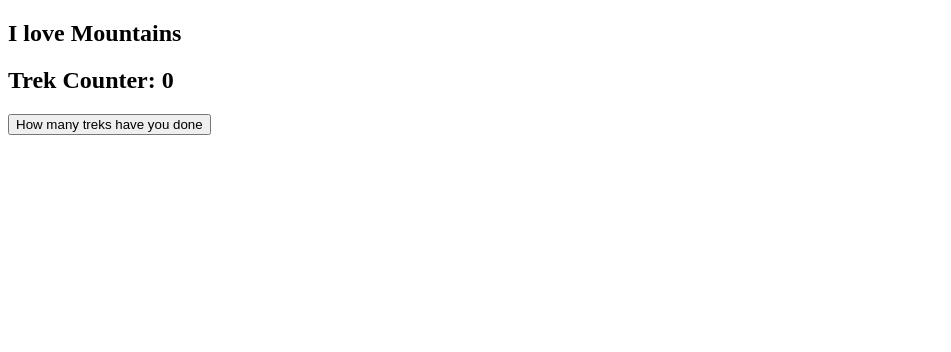
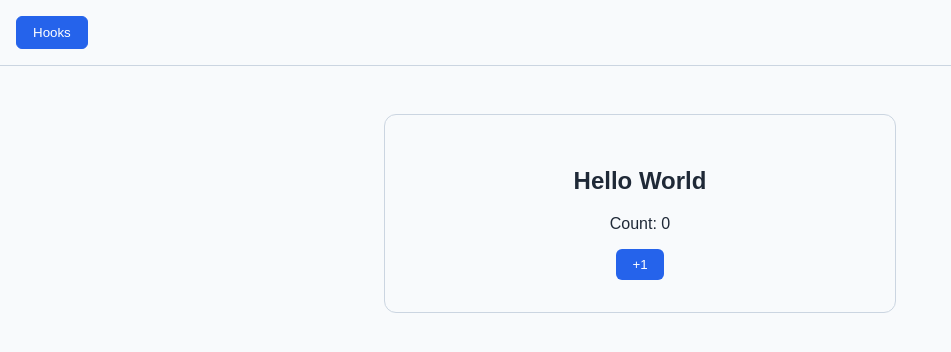
Before and after one commit to ashish2608K/learning-react-v2, a React (Vite) app: page / in a window 1280 px wide. Shown: the top 352 px of the page, without its empty margins (0-951 px from the left). Built offline with nearby package versions, Linux system fonts and the light colour scheme.

Commit message:
Hooks Day 2

```diff
--- a/src/App.jsx
+++ b/src/App.jsx
@@ -1,15 +1,32 @@
-import Hooks from "./hooks";
-import Mount from "./mount";
+import { useState } from "react";
+import { lessons } from "./lessons";
 
+function App() {
+  // Start with the first lesson selected.
+  const [activeLessonId, setActiveLessonId] = useState(lessons[0].id);
 
-function MyApp() {
+  // Find the selected lesson and get its component.
+  const activeLesson = lessons.find((lesson) => lesson.id === activeLessonId);
+  const ActiveLesson = activeLesson.component;
 
   return (
-    <div>
-      <Mount />
-      <Hooks />
-    </div>
-  )
+    <main>
+      <nav aria-label="Lessons">
+        {lessons.map((lesson) => (
+          <button
+            key={lesson.id}
+            className={`lesson-button${lesson.id === activeLessonId ? " active" : ""}`}
+            onClick={() => setActiveLessonId(lesson.id)}
+            type="button"
+          >
+            {lesson.title}
+          </button>
+        ))}
+      </nav>
+
+      <ActiveLesson />
+    </main>
+  );
 }
 
-export default MyApp;
+export default App;
--- /dev/null
+++ b/src/lessons/hooks/Hooks.jsx
@@ -0,0 +1,19 @@
+import { useState } from "react";
+import styles from "./Hooks.module.css";
+
+function Hooks() {
+  // useState remembers the counter value between renders.
+  const [count, setCount] = useState(0);
+
+  return (
+    <section className={styles.box}>
+      <h1>Hello World</h1>
+      <p>Count: {count}</p>
+      <button onClick={() => setCount((currentCount) => currentCount + 1)} type="button">
+        +1
+      </button>
+    </section>
+  );
+}
+
+export default Hooks;
--- /dev/null
+++ b/src/lessons/hooks/Hooks.module.css
@@ -0,0 +1,21 @@
+.box {
+  max-width: 32rem;
+  margin: 3rem auto;
+  padding: 2rem;
+  border: 1px solid #cbd5e1;
+  border-radius: 0.75rem;
+  text-align: center;
+}
+
+.box button {
+  padding: 0.5rem 1rem;
+  border: 0;
+  border-radius: 0.375rem;
+  background-color: #2563eb;
+  color: #fff;
+  cursor: pointer;
+}
+
+.box button:hover {
+  background-color: #1d4ed8;
+}
--- /dev/null
+++ b/src/lessons/index.js
@@ -0,0 +1,4 @@
+import Hooks from "./hooks/Hooks.jsx";
+
+// Keep the available lessons together so the app can build its navigation.
+export const lessons = [{ id: "hooks", title: "Hooks", component: Hooks }];
--- a/src/mount.jsx
+++ /dev/null
@@ -1,7 +0,0 @@
-function mount() {
-    return(
-        <h2>I love Mountains</h2>
-    )
-}
-
-export default mount;
--- /dev/null
+++ b/src/styles/global.css
@@ -0,0 +1,34 @@
+/* Use predictable sizing and remove the browser's default page margin. */
+* {
+  box-sizing: border-box;
+}
+
+body {
+  margin: 0;
+  font-family: Arial, sans-serif;
+  color: #1f2937;
+  background-color: #f8fafc;
+}
+
+/* Keep lesson navigation buttons simple and easy to identify. */
+nav {
+  display: flex;
+  gap: 0.5rem;
+  padding: 1rem;
+  border-bottom: 1px solid #cbd5e1;
+}
+
+.lesson-button {
+  padding: 0.5rem 1rem;
+  border: 1px solid #94a3b8;
+  border-radius: 0.375rem;
+  background-color: #fff;
+  color: #1f2937;
+  cursor: pointer;
+}
+
+.lesson-button.active {
+  border-color: #2563eb;
+  background-color: #2563eb;
+  color: #fff;
+}
```
Also changed, not shown: src/main.jsx (+5 -4 lines), src/lessons/props/propos.jsx (added).
